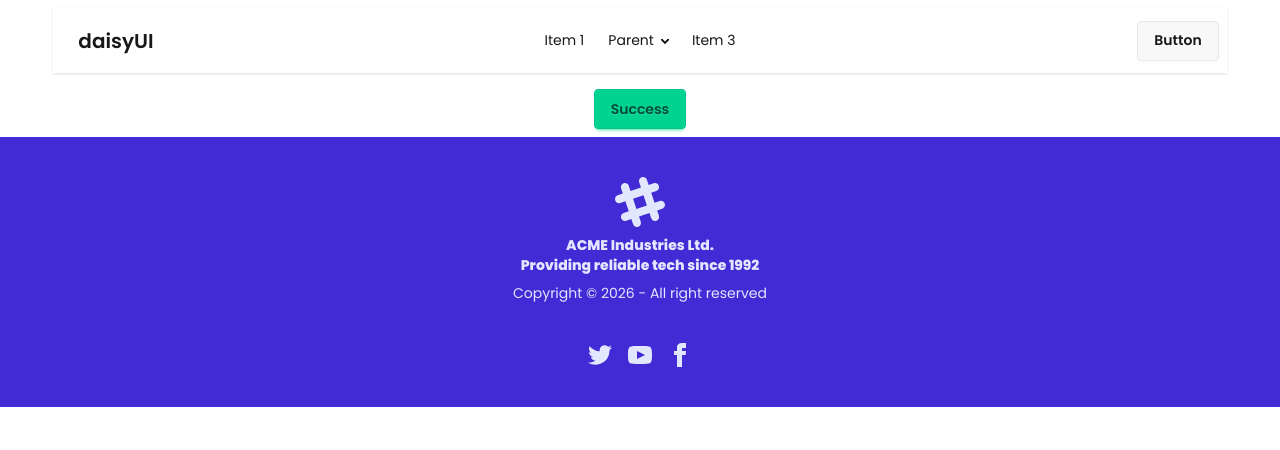
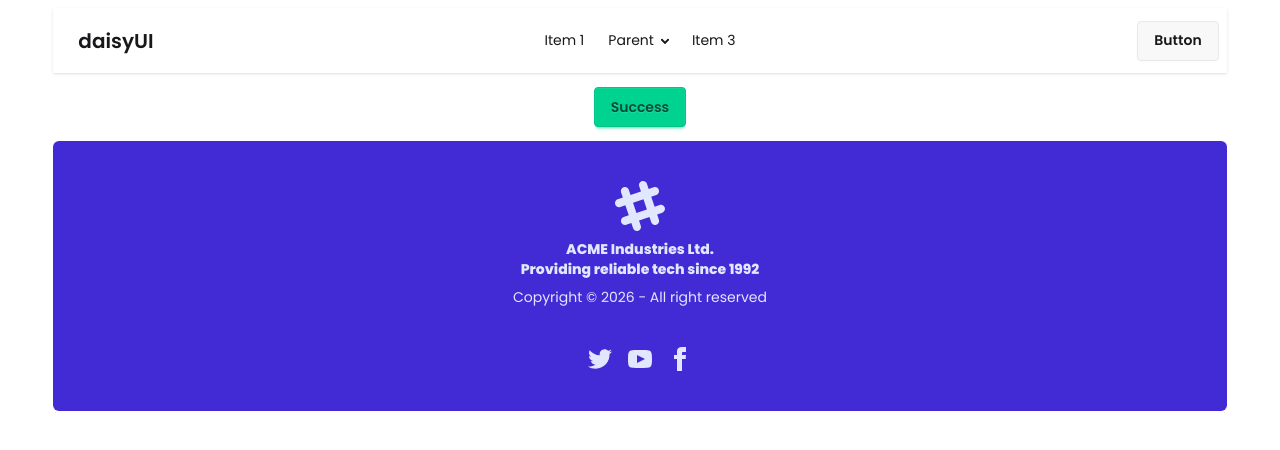
Before and after one commit to MizanurRahman-git/Hero_Kidz, a Next.js app: page / in a window 1280 px wide. Shown: the top 450 px of the page. Built offline with nearby package versions, Linux system fonts and the light colour scheme.

Commit message:
added width

```diff
--- a/src/app/layout.jsx
+++ b/src/app/layout.jsx
@@ -15,11 +15,11 @@ export const metadata = {
 export default function RootLayout({ children }) {
   return (
     <html lang="en" className={`${poppins.className} h-full antialiased`}>
-      <body>
-        <header className="py-2 md:w-11/12 mx-auto">
+      <body className="py-2 md:w-11/12 mx-auto space-y-3.5">
+        <header>
           <Navber />
         </header>
-        <main className="py-2 md:11/12 mx-auto">{children}</main>
+        <main>{children}</main>
         <footer>
           <Footer />
         </footer>
--- a/src/components/layouts/Footer.jsx
+++ b/src/components/layouts/Footer.jsx
@@ -2,7 +2,7 @@ import React from "react";
 
 const Footer = () => {
   return (
-    <div className="footer footer-horizontal footer-center bg-primary text-primary-content p-10">
+    <div className="footer footer-horizontal footer-center bg-primary text-primary-content p-10 rounded-md">
       <aside>
         <svg
           width="50"
```
